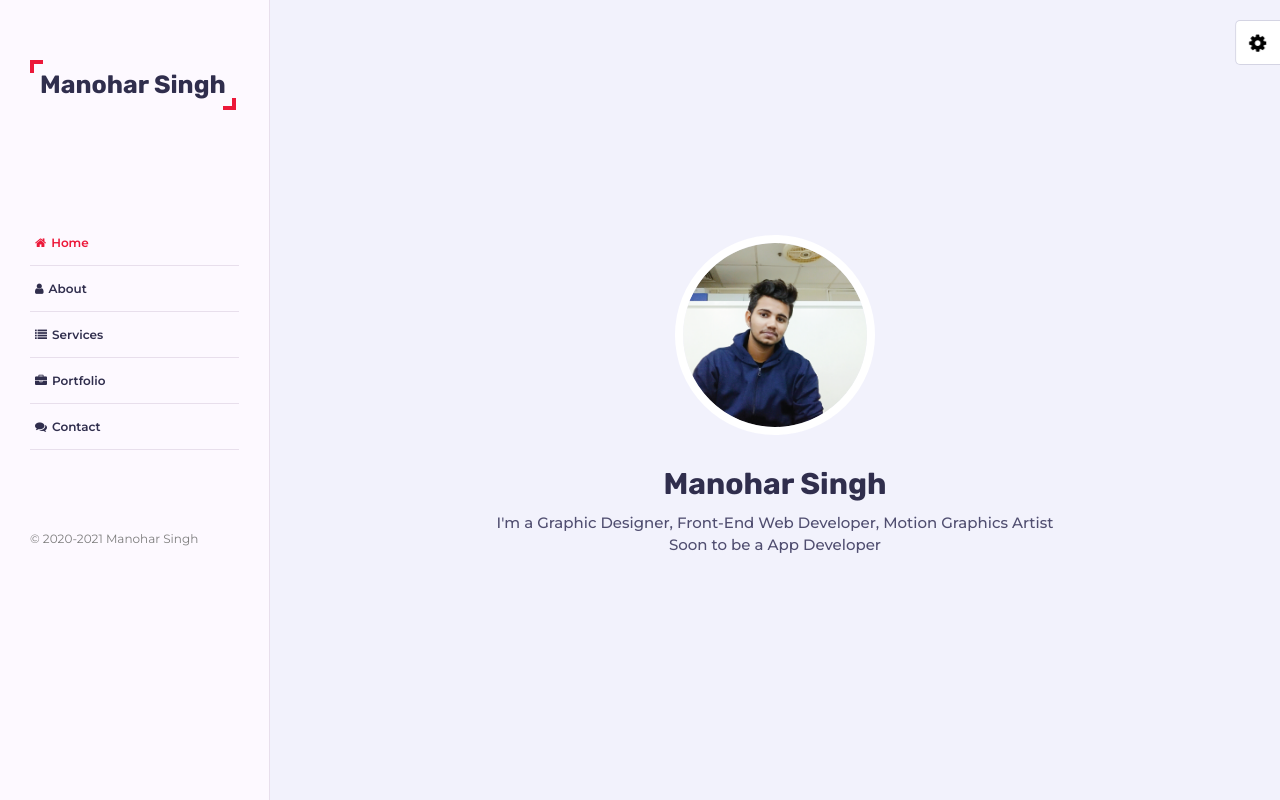
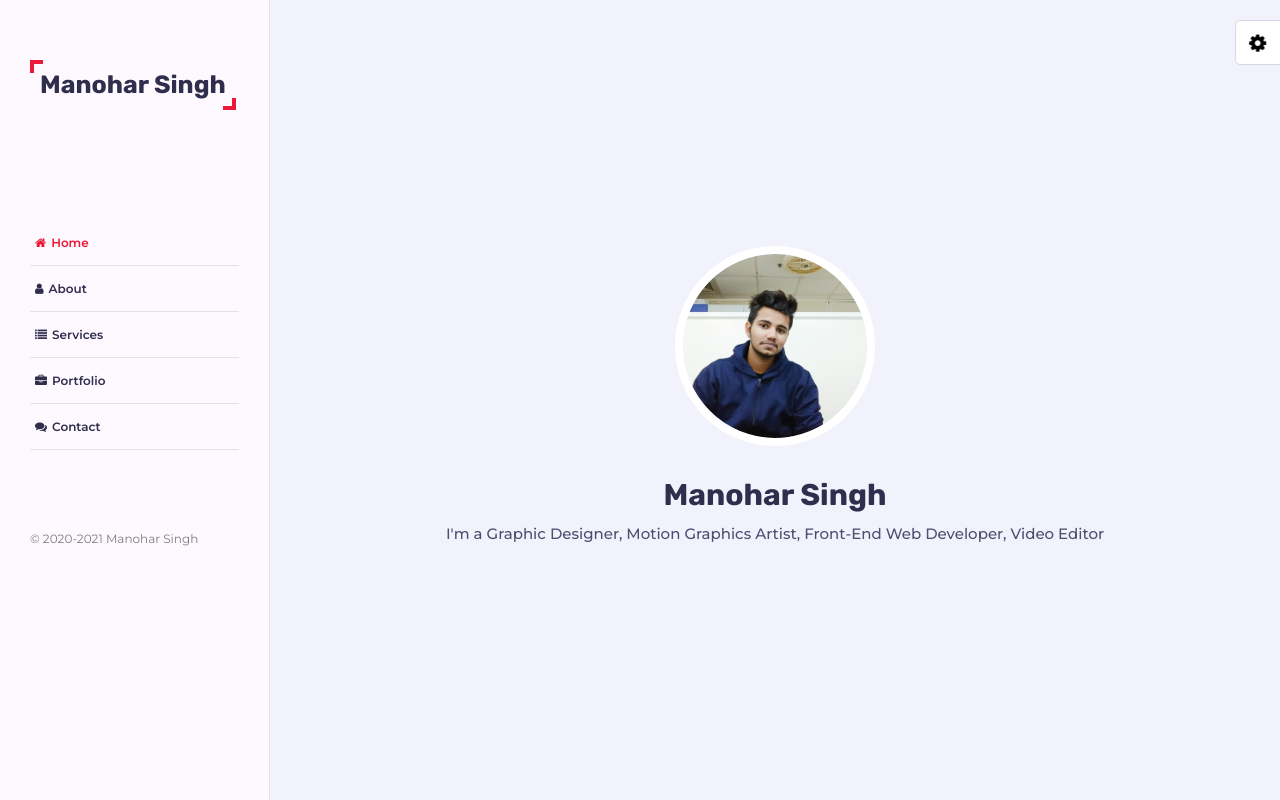
Before and after one commit to manny8904/manny8904.github.io, a plain HTML site: page index.html in a window 1280 px wide. Drawn offline with Linux system fonts and the light colour scheme.

Commit message:
Update index.html

```diff
--- a/index.html
+++ b/index.html
@@ -67,8 +67,7 @@
                     <div class="intro">
                         <img src="images/manohar.png" alt="profile picture" class="shadow-dark">
                         <h1>Manohar Singh</h1>
-                        <p>I'm a Graphic Designer, Front-End Web Developer, Motion Graphics Artist</p>
-                        <p>Soon to be a App Developer</p>
+                        <p>I'm a Graphic Designer, Motion Graphics Artist, Front-End Web Developer, Video Editor</p>
                         <!-- <div class="social-link">
                             <a href="#"><i class="fa fa-linkedin"></i></a>
                             <a href="#"><i class="fa fa-instagram"></i></a>
```
